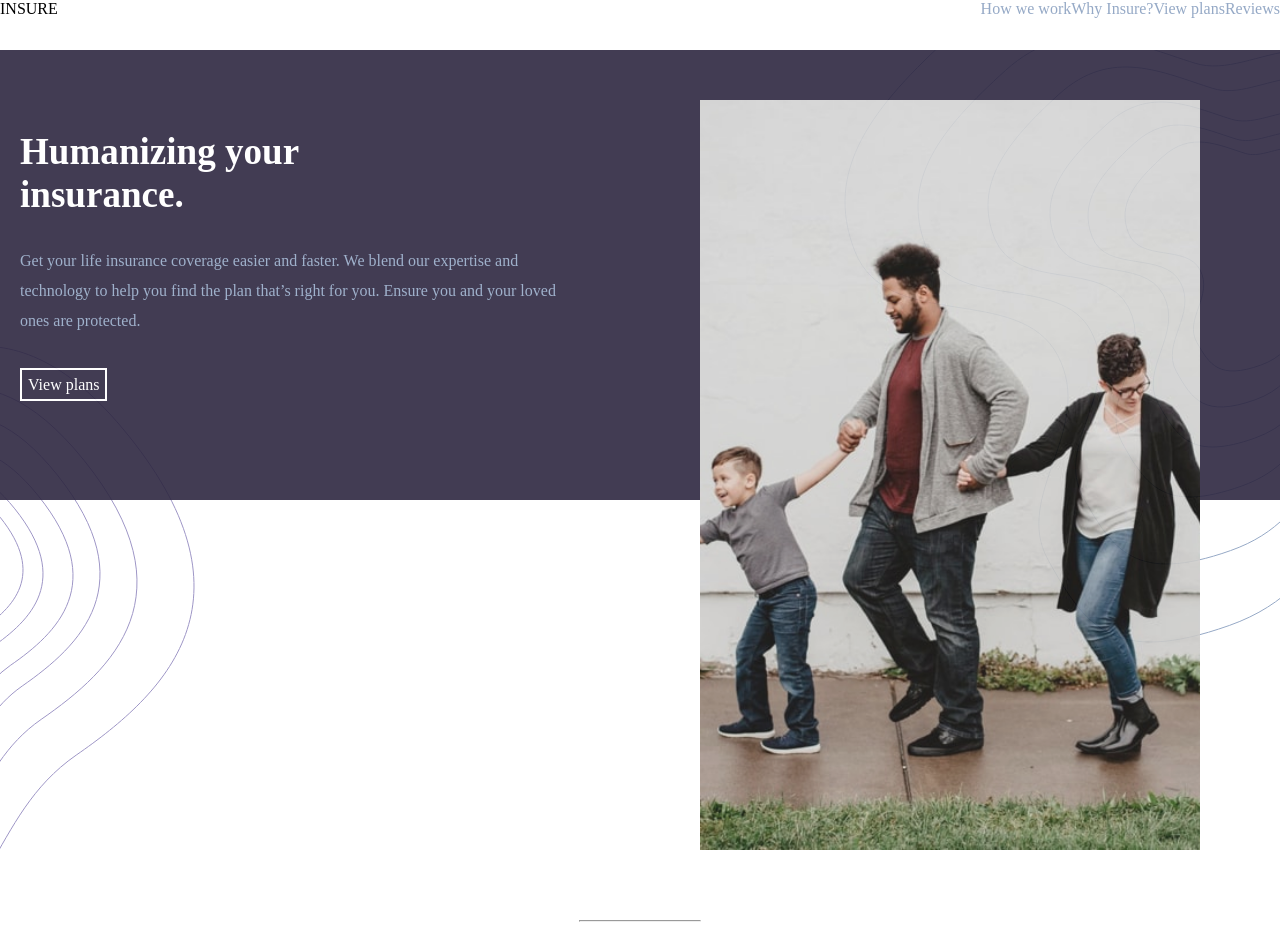
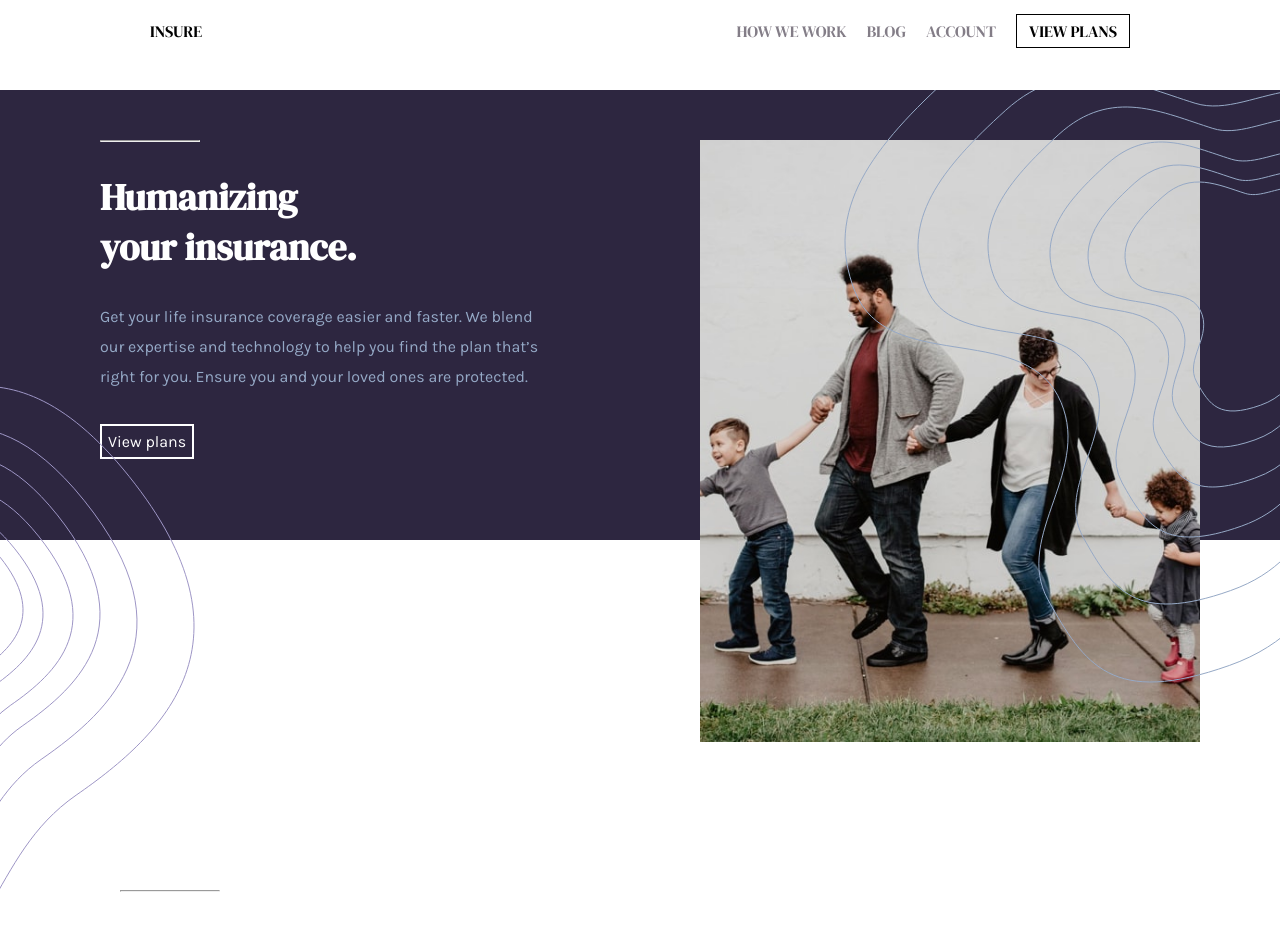
Before and after one commit to veedahv/insure-landing, a plain HTML site: page index.html in a window 1280 px wide. Shown: the top 939 px of the page. Drawn offline with Linux system fonts and the light colour scheme.

Commit message:
desktop responsive

```diff
--- a/css/style.css
+++ b/css/style.css
@@ -1,8 +1,6 @@
 :root {
     --color-white: #fff;
 }
-
-
 
 *{
     margin: 0;
@@ -12,20 +10,32 @@
 
 body{
     text-align: center;
+    font-family: 'Karla', sans-serif;
 }
 
 a{
     text-decoration: none;
 }
+nav, .findOut h2, .insureHead h1{
+    font-family: 'DM Serif Display', serif;
+}
+nav{
+    width: 100vw;
+    display: flex;
+    /* justify-content: space-between; */
+    padding: 10px 30px;
+}
 
-/* nav{
+nav header{
     display: flex;
-} */
+    justify-content: flex-start;
+}
 
-/* .hamburger{
+.hamburger{
     display: flex;
-    justify-self: right;
-} */
+    padding-left: 10rem;
+    /* justify-content: flex-end; */
+}
 
 .close{
     display: none;
@@ -42,13 +52,28 @@ ul{
     display: none;
 }
 
+.navLink{
+    display: none;
+}
+
 .navLinks a{
     color: var(--color-white);
+    text-transform: uppercase;
 }
 
-.topImage img{
+.top{
+    position: relative;
+    padding-bottom: 40px;
+}
+
+.topImage{
     width: 100vw;
     height: 430px;
+    background-image: url(../images/image-intro-mobile.jpg);
+}
+
+.bgRight, .bgLeft{
+    display: none;
 }
 
 .insureHead{
@@ -56,9 +81,10 @@ ul{
     padding: 50px 20px;
     width: 100vw;
     height: 500px;
-    background-image: url(../images/bg-pattern-intro-left-mobile.svg), url(../images/bg-pattern-intro-right-mobile.svg);
+    position: relative;
+    /* background-image: url(../images/bg-pattern-intro-left-mobile.svg), url(../images/bg-pattern-intro-right-mobile.svg);
     background-position: left top, right bottom;
-    background-repeat: no-repeat, no-repeat;
+    background-repeat: no-repeat, no-repeat; */
 }
 
 .insureHead h1{
@@ -68,6 +94,22 @@ ul{
     font-size: 37.1px;
     margin-top: 30px;
     margin-bottom: 30px;
+}
+
+.bgMobileRight{
+    display: flex;
+    position: absolute;
+    bottom: 0;
+    right: 0;
+    z-index: 5;
+}
+
+.bgMobileLeft{
+    display: flex;
+    position: absolute;
+    top: 0;
+    left: 0;
+    z-index: 5;
 }
 
 .insureHead p{
@@ -100,11 +142,16 @@ ul{
     margin-top: 20px;
 }
 
-section hr{
-    margin: 70px auto 20px auto;
+.top hr{
+    display: none;
+}
+
+.aboutSec hr{
+    display: flex;
+    justify-content: center;
+    margin: 0px auto 60px auto;
     width: 100px;
     height: 2px;
-    background-color: hsl(216, 30%, 68%);
 }
 
 .findOut{
@@ -118,13 +165,14 @@ section hr{
 .findOut h2{
     color: var(--color-white);
     margin-bottom: 30px;
-    font-size: 37px;
+    font-weight: 400;
 }
 
-.findOut a{
+.findOut button{
     color: var(--color-white);
     border: 2px solid white;
     padding: 10px;
+    background-color: transparent;
 }
 
 footer{
@@ -133,10 +181,12 @@ footer{
     background-position: top;
     background-color: hsl(0, 0%, 98%);
     padding: 80px 20px;
+    text-transform: uppercase;
 }
 
 .mediaIcons{
     margin-bottom: 20px;
+    padding-right: 12px;
 }
 
 footer header{
@@ -155,14 +205,17 @@ footer li{
 
     nav{
         display: flex;
+        justify-content: space-between;
+        align-content: center;
         width: 100vw;
+        padding: 20px 150px;
     }
 
     .hamburger{
         display: none;
     }
 
-    .navLinks{
+    .navLink{
         background-color:var(--color-white);
         background-image: none;
         height: 50px;
@@ -170,23 +223,39 @@ footer li{
         justify-content: flex-end;
     }
 
-    .navLinks ul{
+    .navLink ul{
         display: flex;
+        text-transform: uppercase;
+        font-weight: 400;
     }
 
-    .navLinks a{
-        color: hsl(216, 30%, 68%);
+    .navLink a{
+        color: hsl(273, 4%, 51%);
+        padding-right: 20px;
+    }
+
+    .navLink .btn{
+        border: 1px solid #000000;
+        background-color: var(--color-white);
+        color: #000000;
+        padding: 5px 12px;
+        text-transform: uppercase;
+    }
+
+    .navLinks{
+        display: none;
     }
 
     .topImage{
         width: 500px;
         height: 750px;
         position: absolute;
-        z-index: 5;
+        z-index: 1;
         margin-top: 50px;
         margin-left: 700px;
         background: url(../images/image-intro-desktop.jpg) no-repeat;
-        background-size: cover;
+        background-size: contain;
+        overflow: hidden;
     }
 
     .top{
@@ -194,34 +263,54 @@ footer li{
         width: 100vw;
         height: 800px;
         position: relative;
+    }
+
+    .bgRight{
+        display: flex;
+        position: absolute;
+        top: 0;
+        right: 0;
         z-index: 5;
-        background-image: url(../images/bg-pattern-intro-left-desktop.svg), url(../images/bg-pattern-intro-right-desktop.svg);
-        background-blend-mode: darken;
-        background-position: left bottom, right top;
-        background-repeat: no-repeat no-repeat;
+    }
+
+    .bgLeft{
+        display: flex;
+        position: absolute;
+        bottom: 0;
+        left: 0;
+        z-index: 5;
+    }
+
+    .top hr{
+        width: 100px;
+        height: 2px;
+        background-color: hsl(216, 30%, 68%);
+        display: flex;
+        justify-content: flex-start;
     }
 
     .insure{
-        opacity: 0.9;
         background-color: hsl(256, 26%, 20%);
         background-blend-mode: soft-light;
         background-image: none;
         position: relative;
-        z-index: -5;
         width: 100vw;
         height: 450px;
     }
 
+    .insureHead hr{
+        width: 100px;
+        height: 2px;
+        background-color: hsl(216, 30%, 68%);
+        justify-content: flex-start;
+    }
+
     .insureHead{
-        padding: 50px 20px;
-        width: 45vw;
+        padding: 50px 100px;
+        width: 50vw;
         height: 350px;
         position: absolute;
         background-image: none;
-    }
-
-    .mobileImage{
-        display: none;
     }
 
     .insureHead h1{
@@ -245,9 +334,13 @@ footer li{
         padding: 6px;
     }
 
+    .bgMobileRight, .bgMobileLeft{
+        display: none;
+    }
+
     #aboutUs{
         display: flex;
-        padding: 120px;
+        padding: 40px 120px;
         justify-content: space-between;
     }
 
@@ -256,26 +349,31 @@ footer li{
     }
 
     .about p{
-        padding: 30px 20px;
+        padding: 30px 0px;
         line-height: 20px;
+        width: 350px;
     }
 
     .about h3{
-        font-weight: bold;
-        font-size: 20px;
-        margin-top: 20px;
+        font-weight: 700;
+        font-size: 25px;
+        margin-top: 30px;
     }
 
-    section hr{
+    .aboutSec hr{
         display: flex;
         justify-content: flex-start;
-        padding-left: 120px;
+        margin: 0px;
+        margin-left: 120px;
+        margin-bottom: 60px;
         width: 100px;
         height: 2px;
     }
 
     .findOut{
         display: flex;
+        justify-content: space-between;
+        padding: 40px 120px;
         width: 90vw;
         height: 200px;
         background: hsl(256, 26%, 20%) url(../images/bg-pattern-how-we-work-desktop.svg) right no-repeat;
@@ -285,12 +383,18 @@ footer li{
         color: var(--color-white);
         margin-bottom: 30px;
         font-size: 37px;
+        width: 330px;
     }
 
-    .findOut a{
+    .findOut button{
+        height: 33px;
         color: var(--color-white);
         border: 1px solid white;
+        background-color: transparent;
         padding: 10px;
+        display: flex;
+        margin: auto 0px;
+        justify-content: flex-end;
     }
 
     footer{
@@ -300,6 +404,18 @@ footer li{
 
     .footerHead{
         display: flex;
+        justify-content: space-between;
+        padding: 10px 250px;
+    }
+
+    .footerHead header{
+        display: flex;
+        justify-content: flex-start;
+    }
+
+    footer header{
+        font-weight: bold;
+        margin: 0px;
     }
 
     footer hr{
@@ -309,5 +425,6 @@ footer li{
     .wrap{
         display: flex;
         justify-content: space-evenly;
+        margin-top: 50px;
     }
 }
--- a/index.html
+++ b/index.html
@@ -5,11 +5,12 @@
     <meta charset="UTF-8">
     <meta name="viewport" content="width=device-width, initial-scale=1.0">
     <link rel="stylesheet" href="css/style.css">
+    <link href="https://fonts.googleapis.com/css2?family=Karla:wght@400;700&display=swap" rel="stylesheet">
+    <link href="https://fonts.googleapis.com/css2?family=DM+Serif+Display&display=swap" rel="stylesheet">
     <title>Insure Landing Page</title>
 </head>
 
 <body>
-    <main>
     <nav>
         <header>INSURE</header>
         <div><img src="images/icon-hamburger.svg" alt="" class="hamburger"></div>
@@ -17,24 +18,29 @@
         <div class="navLinks">
             <ul>
                 <li><a href="#">How we work</a> </li>
-                    <li><a href="#">Why Insure?</a> </li>
-                    <li><a href="#">View plans</a> </li>
-                    <li><a href="#">Reviews</a> </li>
+                <li><a href="#">blog</a> </li>
+                <li><a href="#">account</a> </li>
+                <li><a href="#" class="btn">View plans</a> </li>
+            </ul>
+        </div>
+        <div class="navLink">
+            <ul>
+                <li><a href="#">How we work</a> </li>
+                <li><a href="#">blog</a> </li>
+                <li><a href="#">account</a> </li>
+                <li><a href="#" class="btn">View plans</a></li>
             </ul>
         </div>
     </nav>
     <section class="top">
         <div class="insure">
+            <img src="images/bg-pattern-intro-right-desktop.svg" alt="" class="bgRight">
             <div class="topImage"></div>
-                <div class="deskImage">
-                    <!-- <img src="images/image-intro-desktop.jpg" alt=""> -->
-                </div>
-                <div class="mobileImage">
-                    <!-- <img src="images/image-intro-mobile.jpg" alt=""> -->
-                </div>
             <div class="insureHead">
+                <img src="images/bg-pattern-intro-left-mobile.svg" alt="" class="bgMobileLeft">
                 <div>
-                        <h1>Humanizing your <br>insurance.</h1>
+                    <hr>
+                    <h1>Humanizing <br>your insurance.</h1>
                     <p>Get your life insurance coverage easier and faster.
                         We blend our expertise and technology to help you find the plan that’s right for you.
                         Ensure you and your loved ones are protected.</p>
@@ -42,9 +48,11 @@
                 </div>
             </div>
         </div>
+        <img src="images/bg-pattern-intro-left-desktop.svg" alt="" class="bgLeft">
+        <img src="images/bg-pattern-intro-right-mobile.svg" alt="" class="bgMobileRight">
     </section>
 
-        <section>
+    <section class="aboutSec">
         <hr>
         <h1 class="different">We’re different</h1>
         <div id="aboutUs">
@@ -82,19 +90,20 @@
         </div>
         <div class="findOut">
             <h2>
-                    Find out more about how we work
+                Find out more
+                about how we work
             </h2>
-                <a href="#">HOW WE WORK</a>
+            <button>HOW WE WORK</button>
         </div>
     </section>
     <footer>
         <div class="footerHead">
             <header>INSURE</header>
-                <div class="mediaIcons">
-                    <a href="#"><img src="images/icon-facebook.svg" alt=""></a>
-                    <a href="#"><img src="images/icon-twitter.svg" alt=""></a>
-                    <a href="#"><img src="images/icon-pinterest.svg" alt=""></a>
-                    <a href="#"><img src="images/icon-instagram.svg" alt=""></a>
+            <div>
+                <a href="#" class="mediaIcons"><img src="images/icon-facebook.svg" alt=""></a>
+                <a href="#" class="mediaIcons"><img src="images/icon-twitter.svg" alt=""></a>
+                <a href="#" class="mediaIcons"><img src="images/icon-pinterest.svg" alt=""></a>
+                <a href="#" class="mediaIcons"><img src="images/icon-instagram.svg" alt=""></a>
             </div>
         </div>
         <hr>
@@ -135,7 +144,6 @@
             </div>
         </div>
     </footer>
-    </main>
 </body>
 
 </html>
```
Lines whose indentation alone changed are shown as unchanged.
